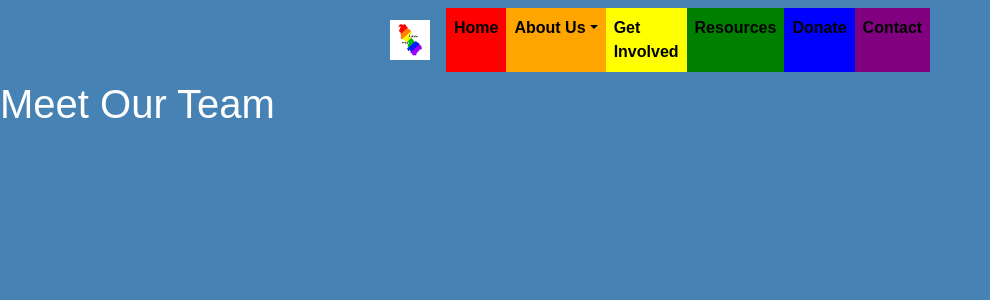
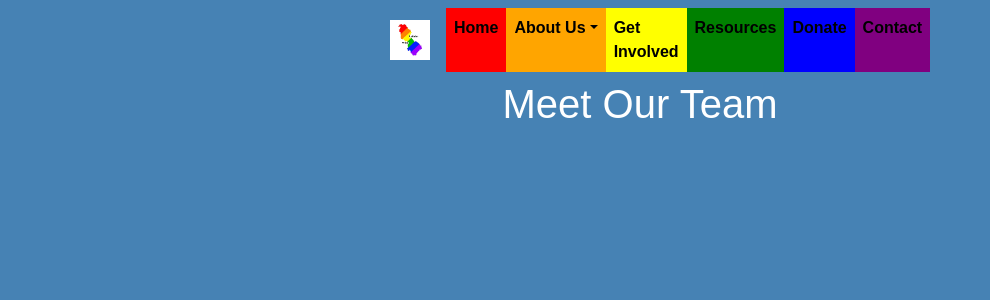
Before and after one commit to Jacobs1986/leitrim-pride, a React (Create React App) app in the folder client/: page /team in a window 1280 px wide. Shown: the top 300 px of the page, without its empty margins (0-990 px from the left). Built offline with nearby package versions, Linux system fonts and the light colour scheme.

Commit message:
Update teamCards.js

```diff
--- a/client/src/components/teamCards/teamCards.js
+++ b/client/src/components/teamCards/teamCards.js
@@ -6,7 +6,7 @@ import "./teamCards.css";
 export default function TeamCards() {
     return (
         <div>
-            <h1>Meet Our Team</h1>
+            <h1 className="centerText">Meet Our Team</h1>
         </div>
     );
 };
```
